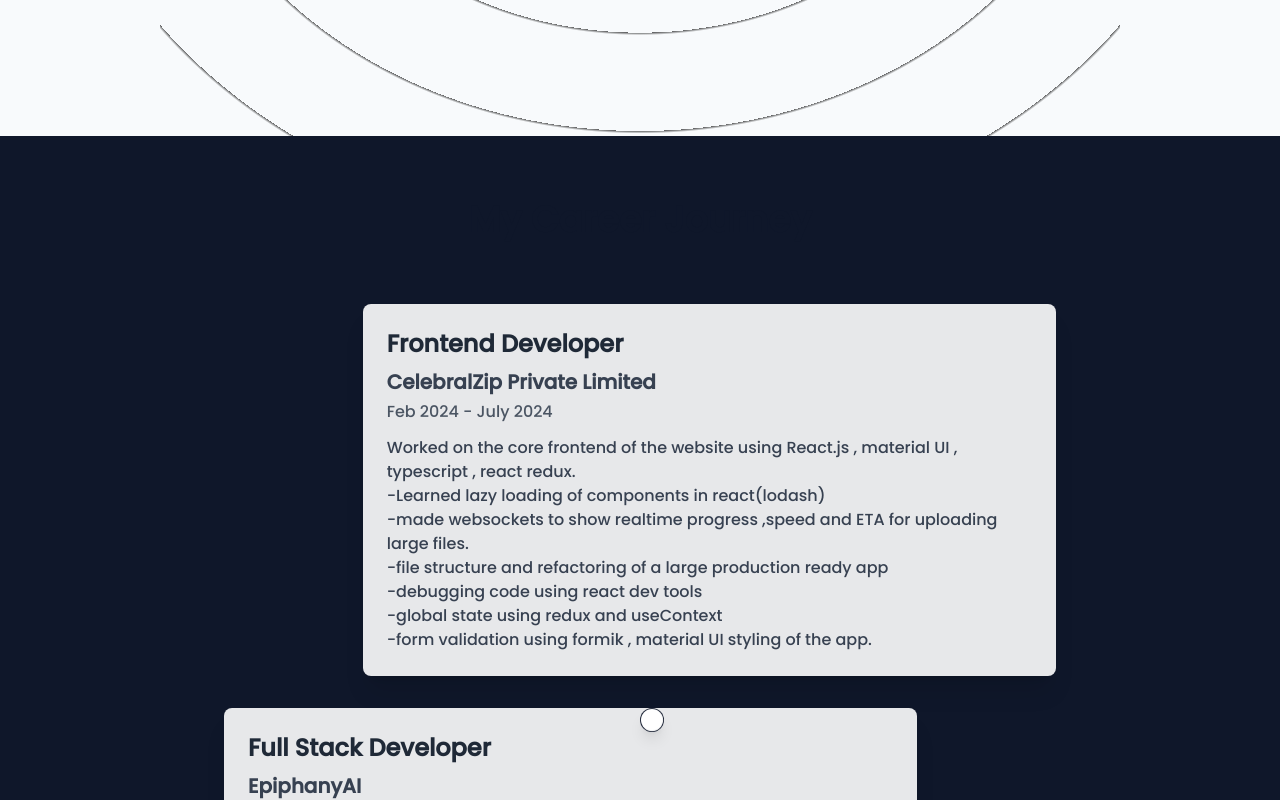
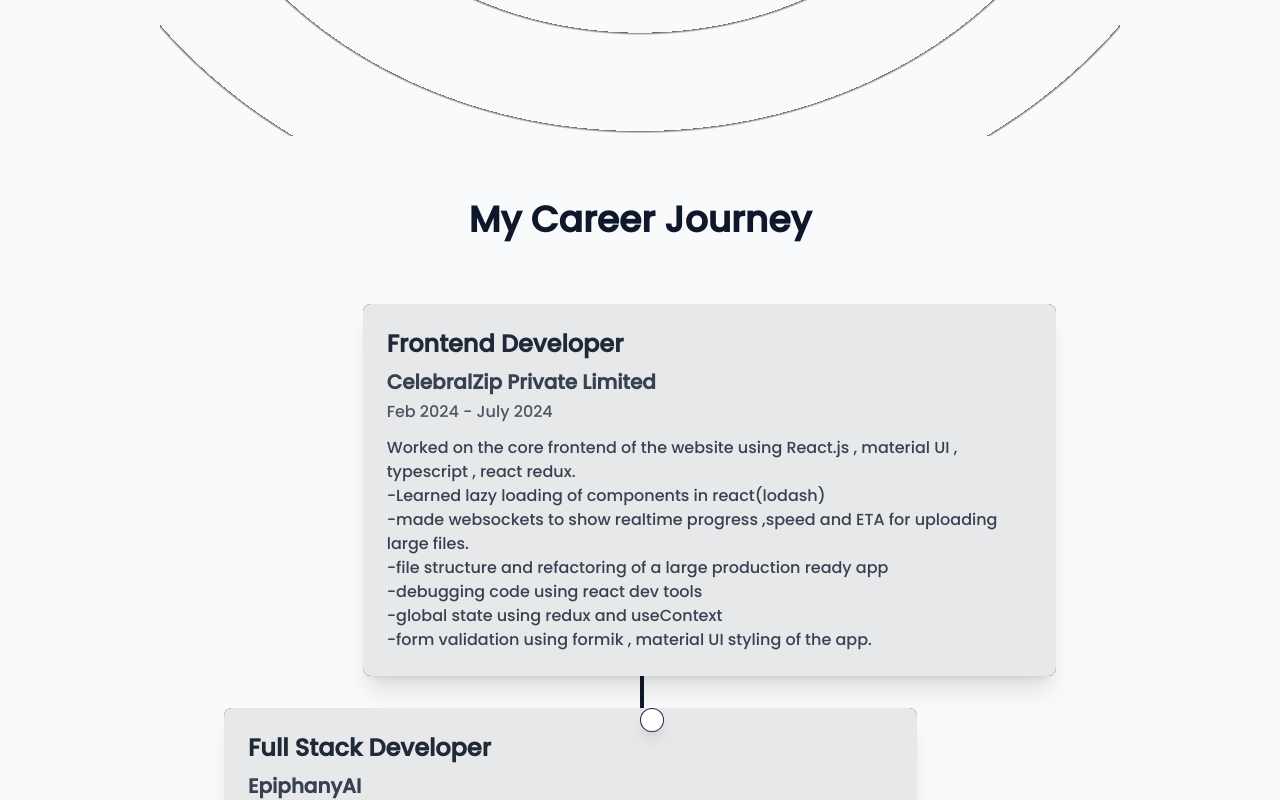
Before and after one commit to DhrishP/Portfolio_next, a Next.js app: page / in a window 1280 px wide. Shown: the part 2260-3060 px from the top of the page. Built offline with nearby package versions, Linux system fonts and the light colour scheme.

Commit message:
made it dark mode compatible

```diff
--- a/src/app/(Experience)/Experience.tsx
+++ b/src/app/(Experience)/Experience.tsx
@@ -8,8 +8,7 @@
     title: "Frontend Developer",
     company: "CelebralZip Private Limited",
     period: "Feb 2024 - July 2024",
-    description:
-      `Worked on the core frontend of the website using React.js , material UI , typescript , react redux. \n\n -Learned lazy loading of components in react(lodash) \n\n -made websockets to show realtime progress ,speed and ETA for uploading large files. \n\n -file structure and refactoring of a large production ready app \n\n -debugging code using react dev tools \n\n -global state using redux and useContext \n\n
+    description: `Worked on the core frontend of the website using React.js , material UI , typescript , react redux. \n\n -Learned lazy loading of components in react(lodash) \n\n -made websockets to show realtime progress ,speed and ETA for uploading large files. \n\n -file structure and refactoring of a large production ready app \n\n -debugging code using react dev tools \n\n -global state using redux and useContext \n\n
 -form validation using formik , material UI styling of the app. `,
     color: "bg-primary",
   },
@@ -17,8 +16,7 @@
     title: "Full Stack Developer",
     company: "EpiphanyAI",
     period: "May 2024 - Present",
-    description:
-      `A founding engineer contributed heavily in making the backend of the product using various AI libaries. \n\n -Working with a seasonal silicon valley founder($400MM in acquisitions) - made the vercel ai sdk tooling functionality manually to use non supported llms like llama70b,qwen,etc for inference providers like groq,fireworks(reduced cost by 80%) \n\n
+    description: `A founding engineer contributed heavily in making the backend of the product using various AI libaries. \n\n -Working with a seasonal silicon valley founder($400MM in acquisitions) - made the vercel ai sdk tooling functionality manually to use non supported llms like llama70b,qwen,etc for inference providers like groq,fireworks(reduced cost by 80%) \n\n
 -shifted from tavily to searX for getting sources and media for the application(reduced cost by 90%+) \n\n
 -added parallel generative UI streaming for media and sources section of app ( vercel ai sdk) \n\n
 -generated sitemaps for 200k+ queries \n\n
@@ -153,7 +151,7 @@
 
 const AnimatedExperiencePortfolio = () => {
   return (
-    <div className="min-h-screen bg-gradient-to-br bg-[#0f172a] py-16">
+    <div className="min-h-screen bg-gradient-to-br bg-[#f8fafc] dark:bg-[#0f172a] py-16">
       <div className="max-w-4xl mx-auto px-8">
         <motion.h2
           initial={{ opacity: 0, y: -50 }}
```
